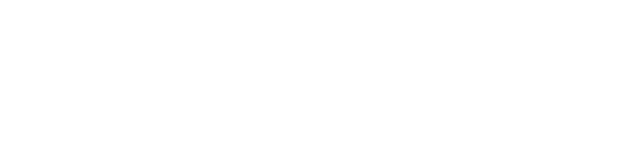
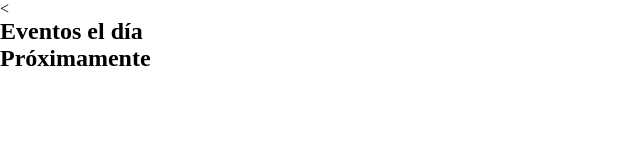
Before and after one commit to monsoon013/practica-9, a plain HTML site: page public_html/index.html in a window 1280 px wide. Shown: the whole page, without its empty margins (0-640 px from the left). Drawn offline with nearby package versions, Linux system fonts and the light colour scheme; a web font is replaced by a local one.

Commit message:
html, estilos>

```diff
--- a/backend/package.json
+++ b/backend/package.json
@@ -1,7 +1,7 @@
 {
   "name": "practica-9-agenda",
   "version": "1.0.0",
-  "description": "Práctica 9: Agenda, 2026.04.29",
+  "description": "Práctica 9: Agenda sin conexión a base de datos, 2026.04.29",
   "main": "index.js",
   "scripts": {
     "test": "echo \"Error: no test specified\" && exit 1"
--- a/public_html/css/styles.css
+++ b/public_html/css/styles.css
@@ -0,0 +1,19 @@
+*{
+    margin: 0;
+    padding: 0;
+    overflow-x: hidden;
+}
+
+:root{
+    --drk-green: #0c1617;
+    --brown-reddish:#592b22;
+    --cream: #f0e5d1;
+    --light-red: #842a2b;
+    --rosa-palo: #c2736a;
+    --primary-font: 'Manrope', sans-serif;
+    --secondary-font: "Lora", sans-serif;
+    --muted: #842a2c36;
+
+
+
+}
--- a/public_html/index.html
+++ b/public_html/index.html
@@ -3,10 +3,30 @@
 <head>
     <meta charset="UTF-8">
     <meta name="viewport" content="width=device-width, initial-scale=1.0">
-    <title>Document</title>
+    <title>Agenda Digital</title>
     <link rel="stylesheet" href="./css/styles.css">
+    <link href="https://fonts.googleapis.com/css2?family=Playfair+Display:ital,wght@0,400;0,700;1,400&family=Lora:ital,wght@0,400;0,500;1,400&family=Space+Mono:wght@400;700&family=Material+Symbols+Outlined:opsz,wght,FILL,GRAD@24,400,0,0&display=swap" rel="stylesheet">
+    <script src="https://code.jquery.com/jquery-3.7.1.min.js"></script>
 </head>
 <body>
+    <div class="componentes">
+        <div class="navegacion" id="nav">
+            <
+        </div>
+        <div class="calendario" id="calendar">
 
+        </div>
+        <div class="eventos">
+            <div class="eventos-dia" id="eventosDia">
+                <h2 class="event-day">Eventos el día </h2>
+                <div class="lista-event" id="listaEvent"></div>
+            </div>
+            <div class="eventos-proximos" id="eventProx">
+                <h2 class="upcoming">Próximamente</h2>
+                <div class="lista-prox" id="listaProx"></div>
+            </div>
+        </div>
+    </div>
+    <script src="./js/script.js"></script>
 </body>
 </html>
```
Also changed, not shown: backend/json/eventos.json (added, +12 -0 lines).
